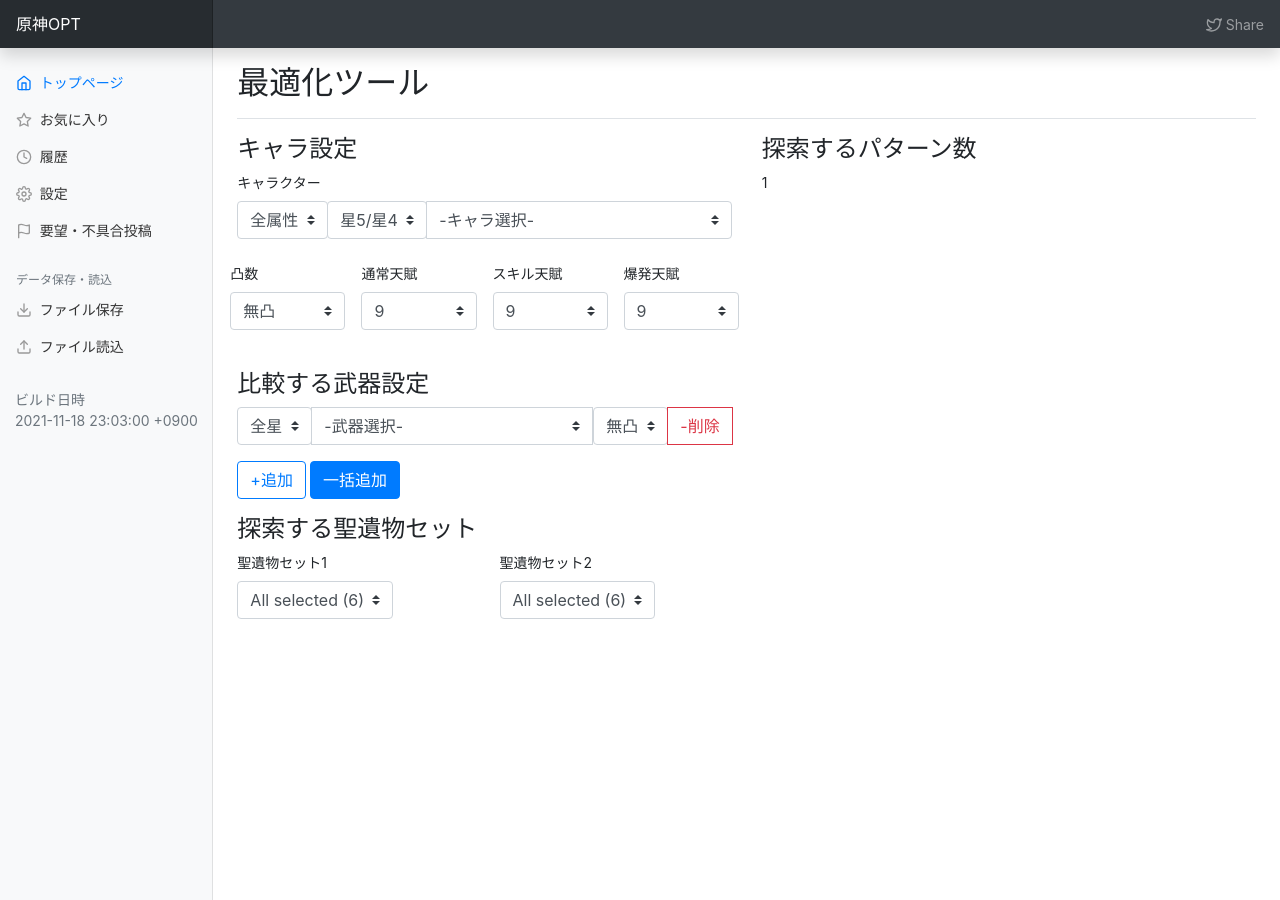
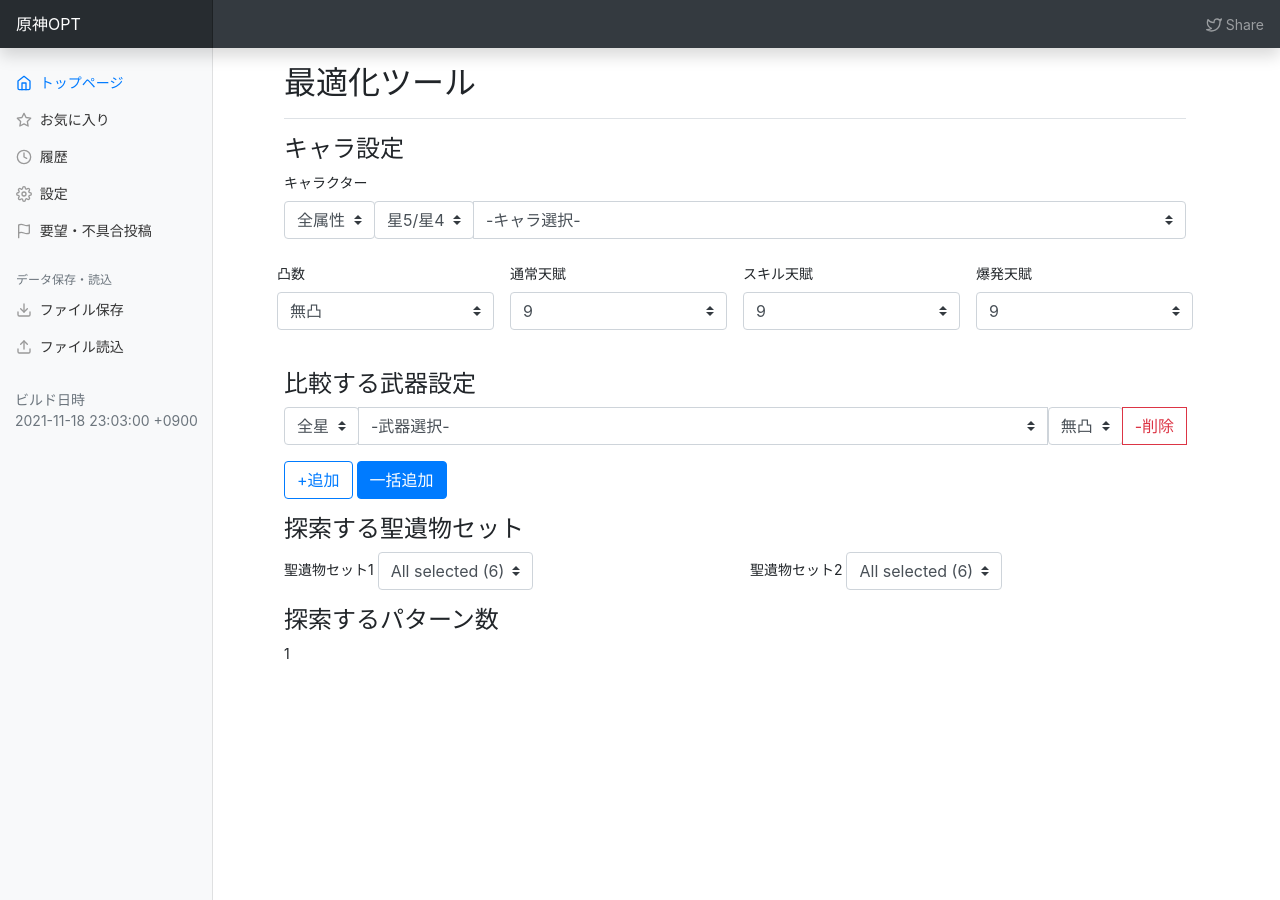
Before and after one commit to k3kaimu/genshinopt, a Jekyll site: the page built from index.html, in a window 1280 px wide. Built offline with Jekyll 4.4.1, drawn with Linux system fonts in a browser that asks for light colours; nearby versions of some CDN libraries; the list of posts is cut into pages by our own code.

Commit message:
change page layout

```diff
--- a/_includes/head.html
+++ b/_includes/head.html
@@ -30,4 +30,20 @@
     </style>
     <!-- Custom styles for this template -->
     <link href="/css/main.css" rel="stylesheet">
+
+    {% if page.mathjax %}
+    <script type="text/x-mathjax-config">
+        MathJax.Hub.Config({
+        tex2jax: {
+        inlineMath: [["$","$"],["\\(","\\)"]],
+        displayMath: [ ['$$','$$'], ["\\[","\\]"] ] },
+        "HTML-CSS": {
+        linebreaks: { automatic: true, width: "container" }
+        }
+    });
+    </script>
+    <script type="text/javascript" async
+    src="https://cdnjs.cloudflare.com/ajax/libs/mathjax/2.7.1/MathJax.js?config=TeX-AMS-MML_HTMLorMML">
+    </script>
+    {% endif %}
 </head>
--- a/_layouts/default.html
+++ b/_layouts/default.html
@@ -4,18 +4,18 @@
 
 <body>
     <nav class="navbar navbar-dark sticky-top bg-dark flex-md-nowrap p-0 shadow">
-        <a class="navbar-brand col-md-3 col-lg-2 mr-0 px-3" href="#">原神OPT</a>
+        <a class="navbar-brand col-md-3 col-lg-2 mr-0 px-3" href="{{ site.baseurl }}/">原神OPT</a>
         <button class="navbar-toggler position-absolute d-md-none collapsed" type="button" data-toggle="collapse" data-target="#sidebarMenu" aria-controls="sidebarMenu" aria-expanded="false" aria-label="Toggle navigation">
-    <span class="navbar-toggler-icon"></span>
-  </button>
+            <span class="navbar-toggler-icon"></span>
+        </button>
         <ul class="navbar-nav px-3">
             <li class="nav-item text-nowrap">
-                <a class="nav-link" href="#"> <span data-feather="twitter"></span> Share</a>
+                <a class="nav-link" href="https://twitter.com/intent/tweet?text=%E5%8E%9F%E7%A5%9EOPT&url={{site.baseulr}}/"> <span data-feather="twitter"></span> Share</a>
             </li>
         </ul>
     </nav>
 
-    <div class="container-fluid">
+    <div class="container">
         <div class="row">
             <nav id="sidebarMenu" class="col-md-3 col-lg-2 d-md-block bg-light sidebar collapse">
             {% include sidebar.html %}
--- /dev/null
+++ b/_layouts/page.html
@@ -0,0 +1,9 @@
+---
+layout: default
+---
+
+<div class="d-flex justify-content-between flex-wrap flex-md-nowrap align-items-center pt-3 pb-2 mb-3 border-bottom">
+    <h1 class="h2">{{ page.title }}</h1>
+</div>
+
+{{ content }}
--- a/index.html
+++ b/index.html
@@ -1,15 +1,9 @@
 ---
-layout: default
+layout: page
 additional_js: ["/js/page/index.js"]
+title: 最適化ツール
 ---
 
-<div class="d-flex justify-content-between flex-wrap flex-md-nowrap align-items-center pt-3 pb-2 mb-3 border-bottom">
-  <h1 class="h2">最適化ツール</h1>
-</div>
-
-
-<div class="row">
-  <div class="col-xl-6">
 
 <h4 class="h4">キャラ設定</h4>
 <div class="mb-3" data-bind="with: characterSelector">
@@ -239,12 +233,5 @@ additional_js: ["/js/page/index.js"]
   </div>
 </div>
 
-
-  </div>
-
-
-  <div class="col-xl-6">
 <h4 class="h4">探索するパターン数</h4>
 <div data-bind="text: comparingWeaponList().length"></div>
-  </div>
-</div>
```
Lines whose indentation alone changed are shown as unchanged.
